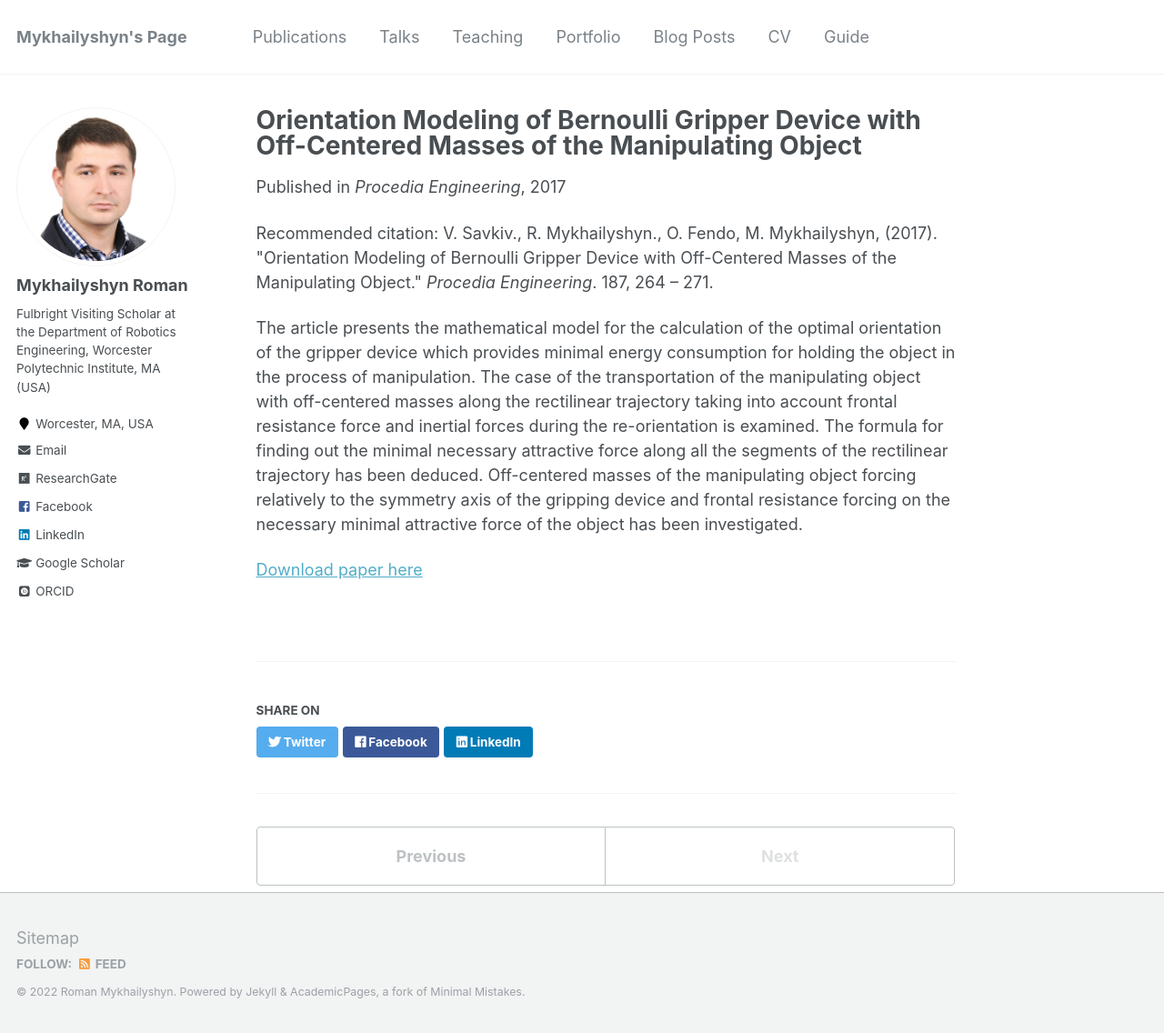
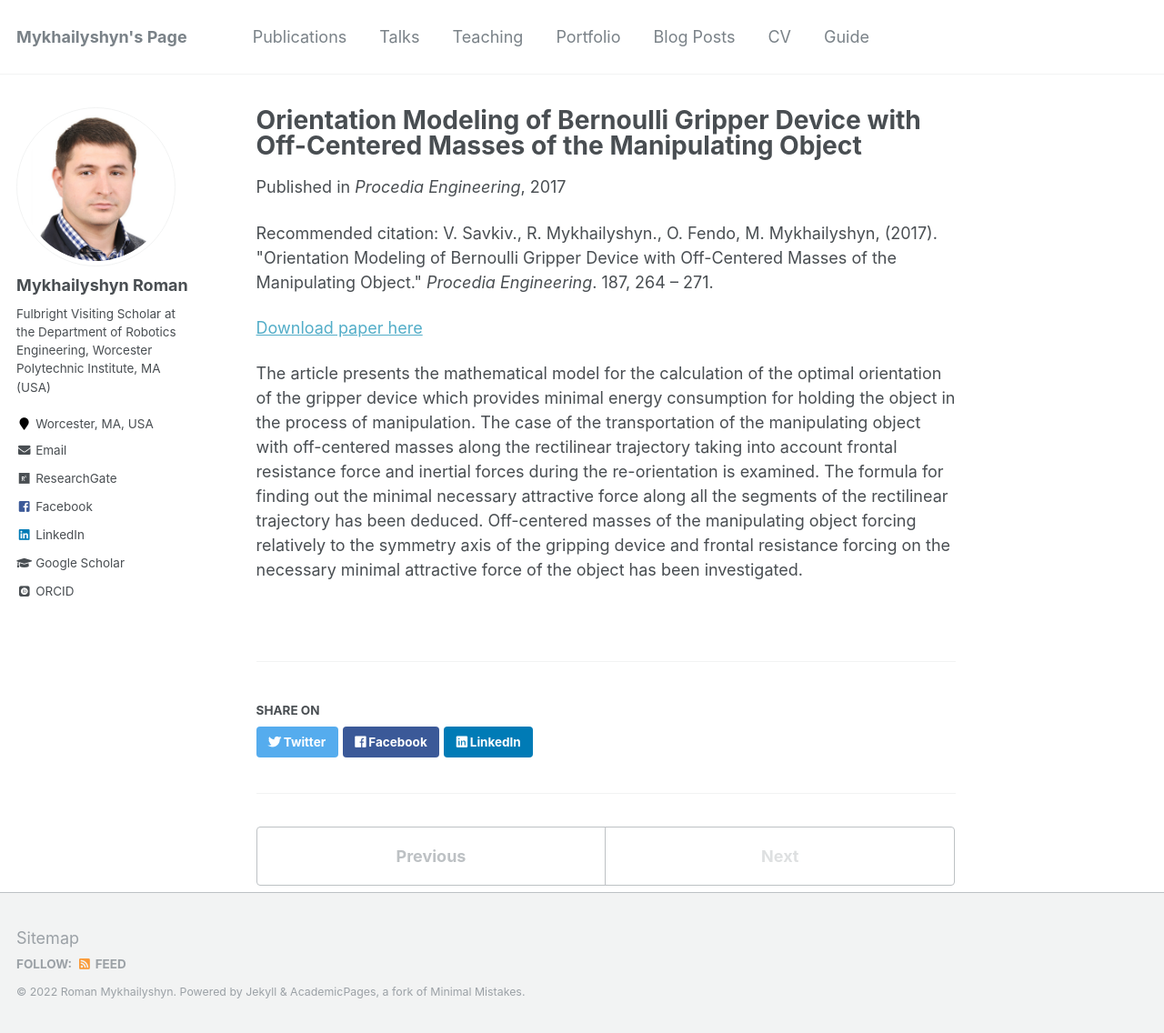
Before and after one commit to RomanMykhailyshyn/RomanMykhailyshyn.github.io, a Jekyll site: the page built from _publications/2017-Orientation Modeling of Bernoulli Gripper Device with Off-Centered Masses of the Manipulating Object-1.md, in a window 1280 px wide and 1136 px high. Shown: the whole window at 91% size. Built offline with Jekyll 4.4.1, drawn with Linux system fonts in a browser that asks for light colours; some web fonts are replaced.

```diff
--- a/_publications/2017-Orientation Modeling of Bernoulli Gripper Device with Off-Centered Masses of the Manipulating Object-1.md
+++ b/_publications/2017-Orientation Modeling of Bernoulli Gripper Device with Off-Centered Masses of the Manipulating Object-1.md
@@ -8,6 +8,6 @@ venue: 'Procedia Engineering'
 paperurl: ''
 citation: 'V. Savkiv., R. Mykhailyshyn., O. Fendo, M. Mykhailyshyn,  (2017). &quot;Orientation Modeling of Bernoulli Gripper Device with Off-Centered Masses of the Manipulating Object.&quot; <i>Procedia Engineering</i>. 187, 264 – 271.'
 ---
+[Download paper here](https://www.sciencedirect.com/science/article/pii/S1877705817319045)
+
 The article presents the mathematical model for the calculation of the optimal orientation of the gripper device which provides minimal energy consumption for holding the object in the process of manipulation. The case of the transportation of the manipulating object with off-centered masses along the rectilinear trajectory taking into account frontal resistance force and inertial forces during the re-orientation is examined. The formula for finding out the minimal necessary attractive force along all the segments of the rectilinear trajectory has been deduced. Off-centered masses of the manipulating object forcing relatively to the symmetry axis of the gripping device and frontal resistance forcing on the necessary minimal attractive force of the object has been investigated.
-
-[Download paper here](https://www.sciencedirect.com/science/article/pii/S1877705817319045)
```
